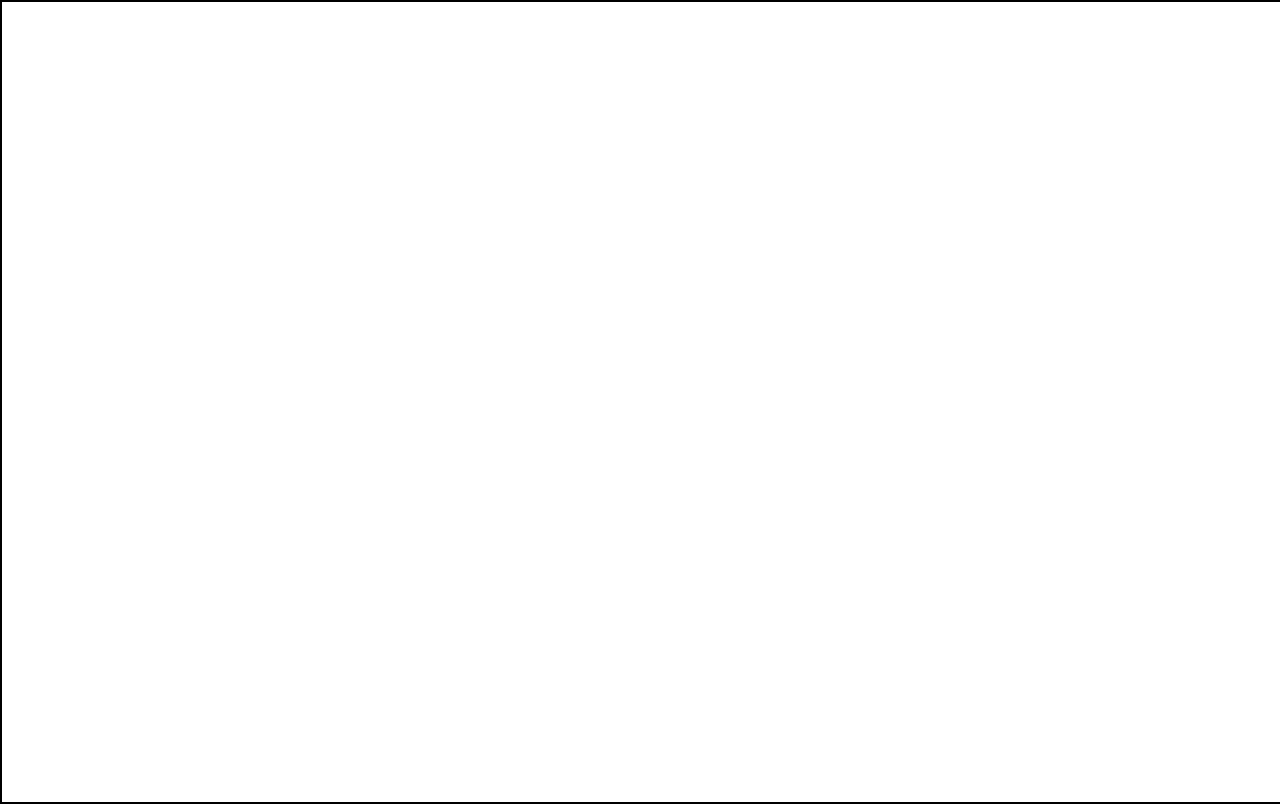
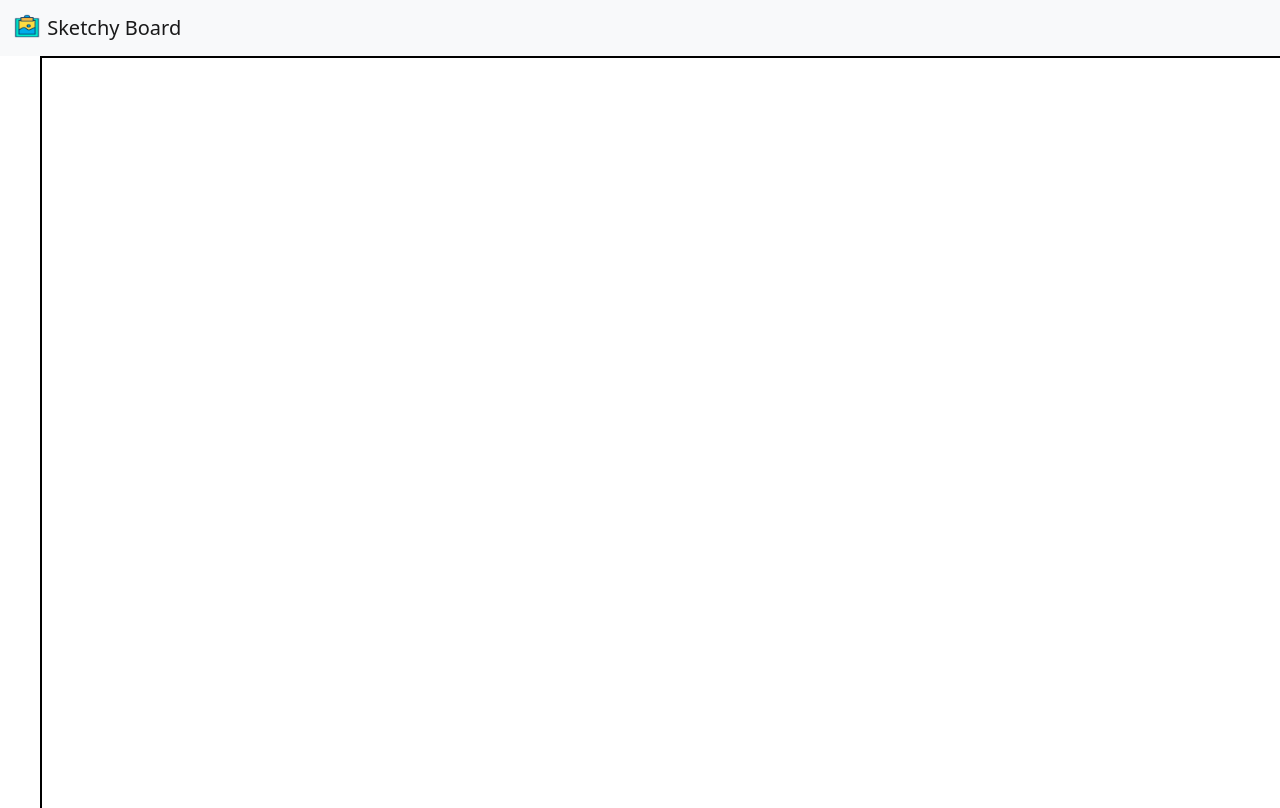
Before and after one commit to harsh822/Sketchbook, a plain HTML site: page index.html in a window 1280 px wide. Drawn offline with nearby package versions, Linux system fonts and the light colour scheme.

Commit message:
Added Navbar and side bar

```diff
--- a/index.html
+++ b/index.html
@@ -5,10 +5,40 @@
     <meta http-equiv="X-UA-Compatible" content="IE=edge" />
     <meta name="viewport" content="width=device-width, initial-scale=1.0" />
     <title>Sketchbook</title>
+    <link
+      href="https://cdn.jsdelivr.net/npm/bootstrap@5.1.1/dist/css/bootstrap.min.css"
+      rel="stylesheet"
+      integrity="sha384-F3w7mX95PdgyTmZZMECAngseQB83DfGTowi0iMjiWaeVhAn4FJkqJByhZMI3AhiU"
+      crossorigin="anonymous"
+    />
+    <script
+      src="https://cdn.jsdelivr.net/npm/bootstrap@5.1.1/dist/js/bootstrap.bundle.min.js"
+      integrity="sha384-/bQdsTh/da6pkI1MST/rWKFNjaCP5gBSY4sEBT38Q/9RBh9AH40zEOg7Hlq2THRZ"
+      crossorigin="anonymous"
+    ></script>
     <link rel="stylesheet" href="style.css" />
   </head>
   <body>
-    <canvas id="canvas"></canvas>
+    <nav class="navbar navbar-light bg-light">
+      <div class="container-fluid">
+        <a class="navbar-brand" href="#">
+          <img
+            src="./utils/icon.png"
+            alt=""
+            width="30"
+            height="24"
+            class="d-inline-block align-text-top"
+          />
+          Sketchy Board
+        </a>
+      </div>
+    </nav>
+    <div class="canvas-container" id="canvas-contain">
+      <div class="left-bar"></div>
+      <div class="canvas-div">
+        <canvas id="canvas"></canvas>
+      </div>
+    </div>
     <script src="script.js"></script>
   </body>
 </html>
--- a/script.js
+++ b/script.js
@@ -1,7 +1,8 @@
 window.addEventListener("load", () => {
   const canvas = document.querySelector("#canvas");
   const ctx = canvas.getContext("2d");
-
+  // canvas.height = document.getElementById("canvas-contain").innerHeight;
+  // canvas.width = document.getElementById("canvas-contain").innerWidth;
   canvas.height = window.innerHeight;
   canvas.width = window.innerWidth;
   //variables
@@ -18,10 +19,10 @@ window.addEventListener("load", () => {
     if (!painting) return;
     ctx.lineWidth = 10;
     ctx.lineCap = "round";
-    ctx.lineTo(e.clientX, e.clientY);
+    ctx.lineTo(e.clientX - 64, e.clientY - 57);
     ctx.stroke();
     ctx.beginPath();
-    ctx.moveTo(e.clientX, e.clientY);
+    ctx.moveTo(e.clientX - 64, e.clientY - 57);
   }
   function touchstart(event) {
     startPosition(event.touches[0]);
@@ -46,4 +47,6 @@ window.addEventListener("load", () => {
 window.addEventListener("resize", () => {
   canvas.height = window.innerHeight;
   canvas.width = window.innerWidth;
+  // canvas.height = document.getElementById("canvas-contain").innerHeight;
+  // canvas.width = document.getElementById("canvas-contain").innerWidth;
 });
--- a/style.css
+++ b/style.css
@@ -7,3 +7,24 @@
 #canvas {
   border: 2px solid black;
 }
+.navbar {
+  z-index: 1;
+}
+#canvas-contain {
+  display: inline-flex;
+  /* flex-direction: column; */
+  height: 100%;
+  width: 100%;
+  /* left: 0;
+  top: 0; */
+  /* overflow: hidden; */
+  position: fixed;
+}
+.left-bar {
+  /* z-index: 1; */
+  width: 40px;
+  position: relative;
+}
+.canvas-div {
+  width: 96%;
+}
```
Also changed, not shown: utils/icon.png (added).
